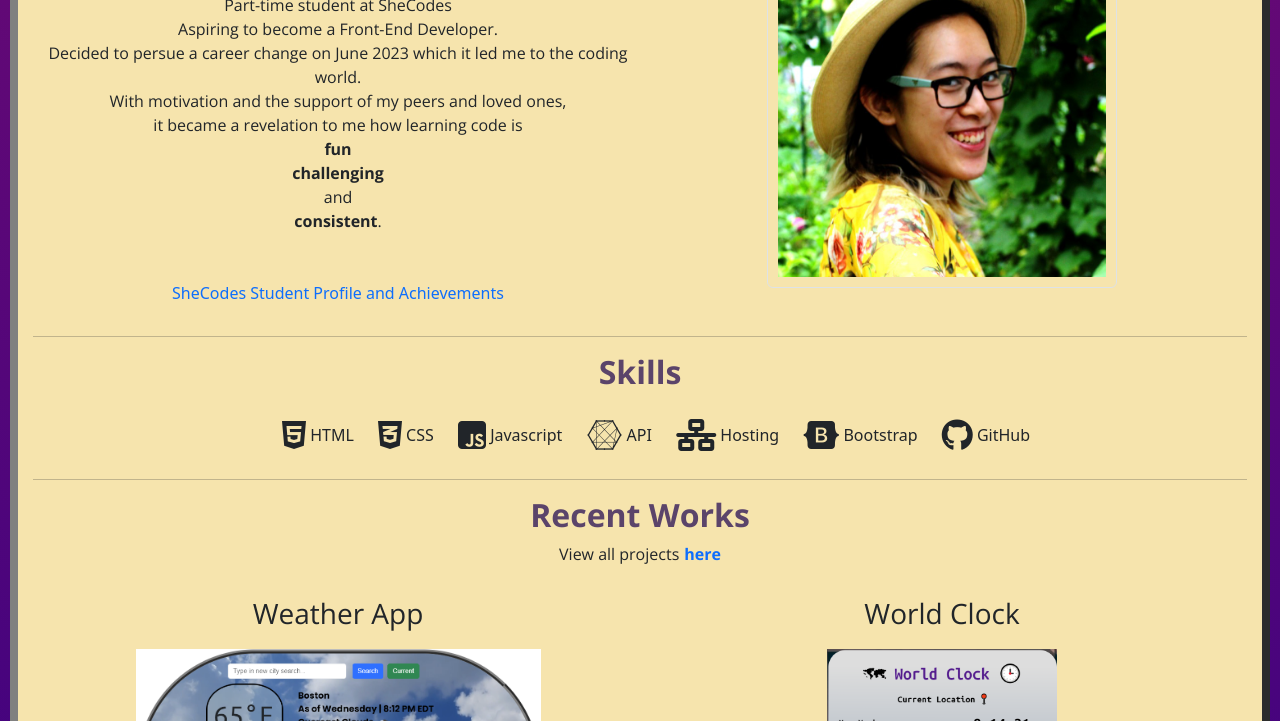
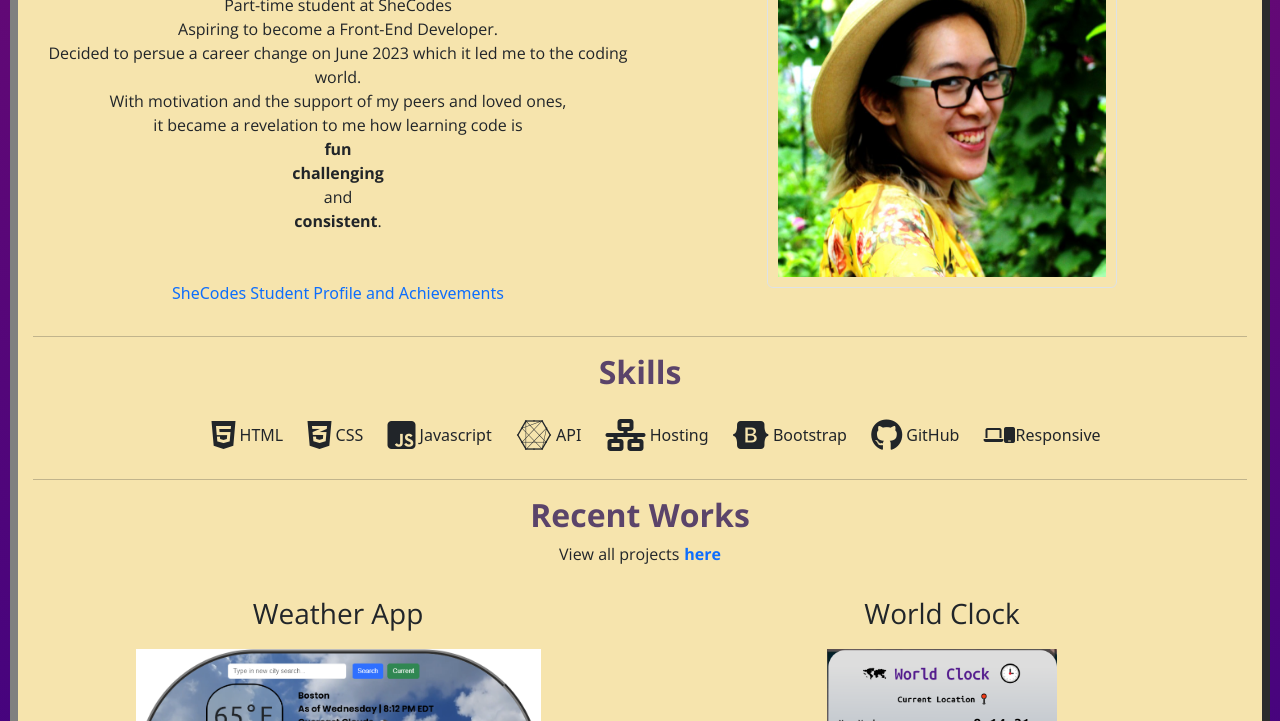
Before and after one commit to Astar05/csb-2dg47j, a plain HTML site: page index.html in a window 1280 px wide. Shown: the part 379-1100 px from the top of the page. Drawn offline with nearby package versions, Linux system fonts and the light colour scheme.

Commit message:
Update index.html

```diff
--- a/index.html
+++ b/index.html
@@ -126,6 +126,7 @@
           <li><i class="fa-solid fa-network-wired fa-2xl"></i> Hosting</li>
           <li><i class="fa-brands fa-bootstrap fa-2xl"></i> Bootstrap</li>
           <li><i class="fa-brands fa-github fa-2xl"></i> GitHub</li>
+          <li><i class="fa-solid fa-laptop"></i><i class="fa-solid fa-mobile"></i>Responsive</li>
         </ul>
       </div>
       <hr />
```
